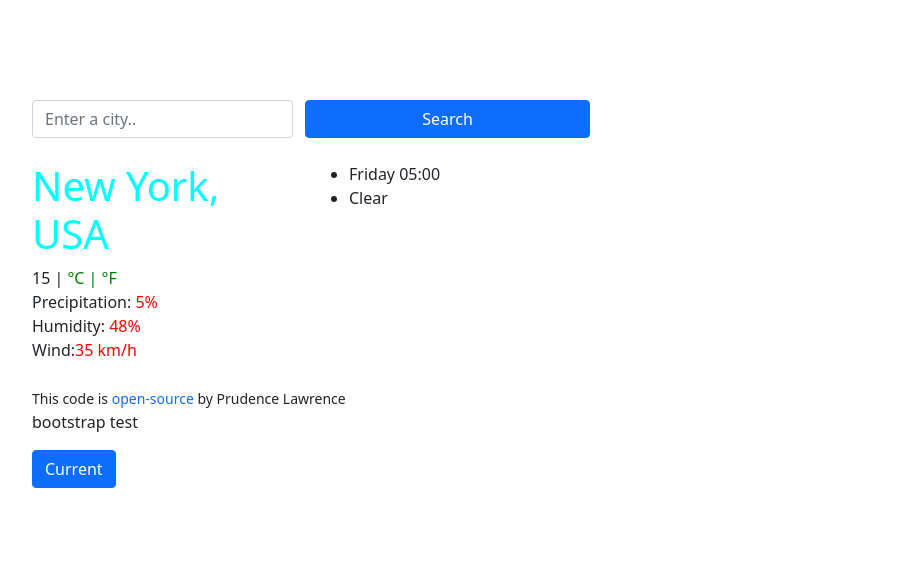
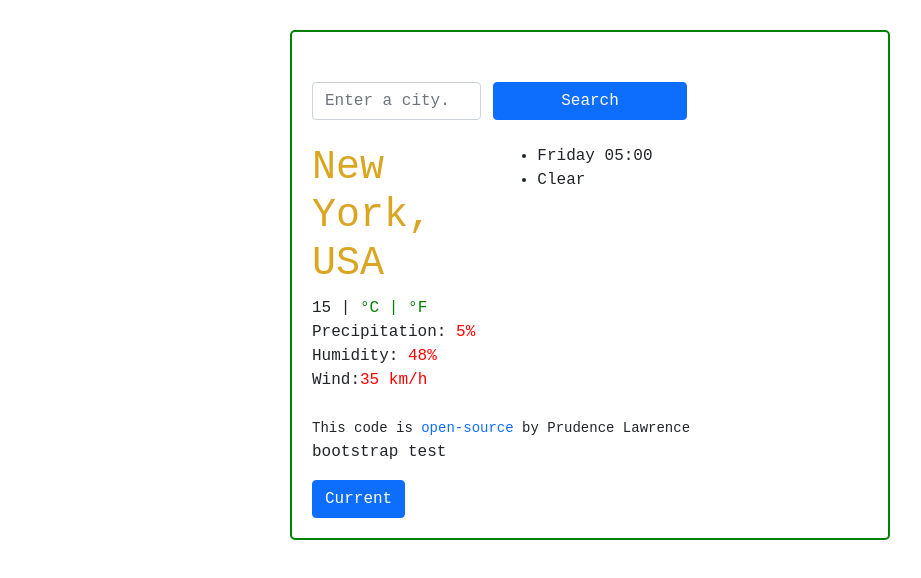
Before and after one commit to IPIIXIEEL/vanilla-weather-app, a plain HTML site: page index.html in a window 1280 px wide. Shown: the whole page, without its empty margins (50-971 px from the left). Drawn offline with nearby package versions, Linux system fonts and the light colour scheme.

Commit message:
updated style

```diff
--- a/index.html
+++ b/index.html
@@ -15,20 +15,20 @@
         <div class="weatherInterface">
             <form>
                 <div class="row">
-                    <div class="col-3 ">
+                    <div class="col-4 ">
                         <input type="search" placeholder="Enter a city.." class="form-control search-input" />
                     </div>
-                    <div class="col-3 p-0">
+                    <div class="col-4 p-0">
                         <input type="submit" class="btn btn-primary w-100" value="Search" />
                     </div>
                 </div>
             </form>
             <br />
             <div class="row">
-                <div class="col-3">
+                <div class="col-4">
                     <h1>New York, USA</h1>
                 </div>
-                <div class="col-3">
+                <div class="col-4">
                     <ul>
                         <li>Friday 05:00</li>
                         <li>Clear</li>
--- a/src/style.css
+++ b/src/style.css
@@ -1,5 +1,26 @@
+body {
+    font-family: "Courier New", Courier, monospace;
+}
+
 h1 {
-    color: aqua;
+    color: goldenrod;
+}
+
+form {
+    margin: 30px 0px 0px 0px;
+}
+
+li {
+    margin: 0;
+    padding: 0;
+}
+
+.weatherInterface {
+    max-width: 600px;
+    margin: 30px auto;
+    padding: 20px;
+    border: 2px solid green;
+    border-radius: 5px;
 }
 
 #prec,
@@ -16,7 +37,3 @@ h1 {
 #openSource {
     text-decoration: none;
 }
-
-form {
-    margin: 100px 0px 0px 0px;
-}
```
